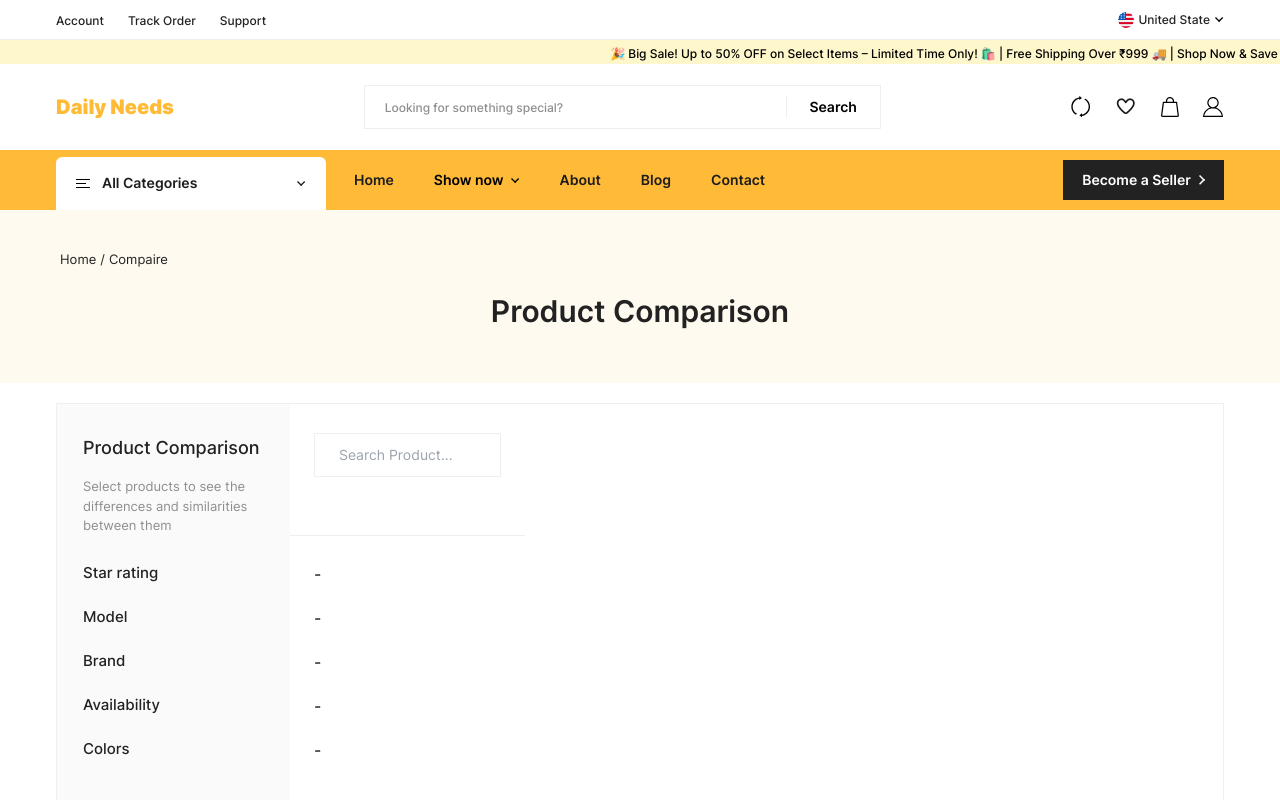
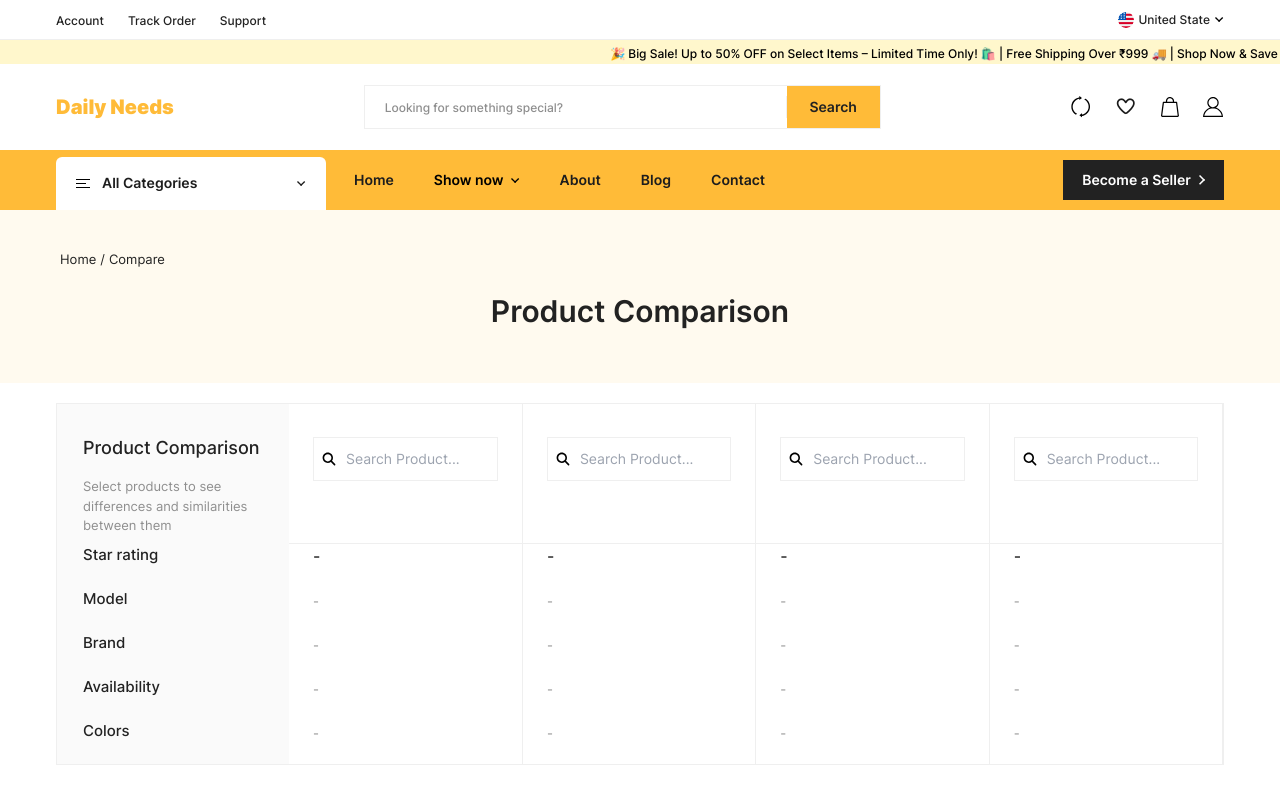
Before and after one commit to shobitdesigns/FrontendNeeds, a React (Vite) app: page /products-compaire in a window 1280 px wide. Shown: the top 800 px of the page. Built offline with nearby package versions, Linux system fonts and the light colour scheme.

Commit message:
add to compare

```diff
--- a/package.json
+++ b/package.json
@@ -21,6 +21,7 @@
     "react-router-dom": "^6.25.1",
     "react-slick": "^0.30.2",
     "slick-carousel": "^1.8.1",
+    "sonner": "^2.0.7",
     "web-vitals": "^4.2.2"
   },
   "devDependencies": {
--- a/src/components/Cart/index.jsx
+++ b/src/components/Cart/index.jsx
@@ -62,6 +62,8 @@ export default function Cart({ className, type }) {
 </ul>
 
           </div>
+             {cartItems.length > 0 && (
+          <>
           <div className="w-full px-4 mt-[20px] mb-[12px]">
             <div className="h-[1px] bg-[#F0F1F3]"></div>
           </div>
@@ -93,6 +95,8 @@ export default function Cart({ className, type }) {
               Get Return within <span className="text-qblack">30 days</span>
             </p>
           </div>
+          </>
+             )}
         </div>
       </div>
     </>
--- a/src/components/Contexts/AddToCompare.jsx
+++ b/src/components/Contexts/AddToCompare.jsx
@@ -1,4 +1,3 @@
-// context/CompareContext.js
 import { createContext, useContext, useState } from "react";
 
 const CompareContext = createContext();
@@ -6,15 +5,29 @@ const CompareContext = createContext();
 export const CompareProvider = ({ children }) => {
   const [compareList, setCompareList] = useState([]);
 
-  const addToCompare = (product) => {
-    const exists = compareList.find((item) => item.id === product.id);
-    if (!exists) {
-      setCompareList([...compareList, product]);
-    }
+
+
+  const addToCompare = (product, index = null) => {
+    setCompareList((prev) => {
+      const newList = [...prev];
+
+      if (index !== null) {
+        newList[index] = product;
+      } else {
+        const exists = newList.find((item) => item.id === product.id);
+        if (!exists) {
+          if (newList.length < 4) {
+            newList.push(product);
+          }
+        }
+      }
+
+      return newList;
+    });
   };
 
   const removeFromCompare = (id) => {
-    setCompareList(compareList.filter((item) => item.id !== id));
+    setCompareList((prev) => prev.filter((item) => item.id !== id));
   };
 
   const isInCompare = (id) => {
--- a/src/components/Helpers/SearchBox/index.jsx
+++ b/src/components/Helpers/SearchBox/index.jsx
@@ -61,6 +61,12 @@ const handleSelect = (item) => {
           scrollbar-width: thin;
           scrollbar-color: #c0c0c0 #f1f1f1;
         }
+        .search-btn {
+    --tw-bg-opacity: 1;
+    --tw-text-opacity: 1;
+    background-color: rgb(255 187 56 / var(--tw-bg-opacity));
+    color: rgb(34 34 34 / var(--tw-text-opacity));
+}
       `}</style>
       <div
         className={`relative w-full h-full flex items-center border border-qgray-border bg-white ${className || ""
@@ -127,7 +133,7 @@ const handleSelect = (item) => {
         <div className="w-[1px] h-[22px] bg-qgray-border"></div>
 
         <button
-          className={`w-[93px] h-full text-sm font-600 bg-yellow search-btn `}
+          className=" w-[93px] h-full text-sm font-600  search-btn "
           type="button"
            onClick={() => {
     if (query.trim()) {
--- /dev/null
+++ b/src/components/Helpers/icons/Search.jsx
@@ -0,0 +1,11 @@
+
+export default function Search({ className }) {
+  return (
+
+<svg xmlns="http://www.w3.org/2000/svg"
+viewBox="0 0 640 640"
+  className={className}
+      fill="currentColor"  >
+<path d="M480 272C480 317.9 465.1 360.3 440 394.7L566.6 521.4C579.1 533.9 579.1 554.2 566.6 566.7C554.1 579.2 533.8 579.2 521.3 566.7L394.7 440C360.3 465.1 317.9 480 272 480C157.1 480 64 386.9 64 272C64 157.1 157.1 64 272 64C386.9 64 480 157.1 480 272zM272 416C351.5 416 416 351.5 416 272C416 192.5 351.5 128 272 128C192.5 128 128 192.5 128 272C128 351.5 192.5 416 272 416z"/></svg>
+
+  )}
--- /dev/null
+++ b/src/components/Helpers/icons/Xmark.jsx
@@ -0,0 +1,12 @@
+export default function Xmark({ className }) {
+  return (
+    <svg
+      xmlns="http://www.w3.org/2000/svg"
+      viewBox="0 0 640 640"
+      className={className}
+      fill="currentColor"
+    >
+      <path d="M183.1 137.4C170.6 124.9 150.3 124.9 137.8 137.4C125.3 149.9 125.3 170.2 137.8 182.7L275.2 320L137.9 457.4C125.4 469.9 125.4 490.2 137.9 502.7C150.4 515.2 170.7 515.2 183.2 502.7L320.5 365.3L457.9 502.6C470.4 515.1 490.7 515.1 503.2 502.6C515.7 490.1 515.7 469.8 503.2 457.3L365.8 320L503.1 182.6C515.6 170.1 515.6 149.8 503.1 137.3C490.6 124.8 470.3 124.8 457.8 137.3L320.5 274.7L183.1 137.4z" />
+    </svg>
+  );
+}
--- a/src/components/Partials/Headers/HeaderOne/Middlebar.jsx
+++ b/src/components/Partials/Headers/HeaderOne/Middlebar.jsx
@@ -5,16 +5,18 @@ import ThinLove from "../../../Helpers/icons/ThinLove";
 import ThinPeople from "../../../Helpers/icons/ThinPeople";
 import SearchBox from "../../../Helpers/SearchBox";
 import { useState, useEffect } from "react";
+import { useNavigate } from "react-router-dom";
 import { Link } from "react-router-dom";
 import { useCart } from "../../../Contexts/CartContext";
 import { useWishlist } from "../../../Contexts/WishlistContext";
 import { useCompare } from "../../../Contexts/AddToCompare";
+import { toast } from "sonner";
 export default function Middlebar({ className, type }) {
   const { cartItems } = useCart();
   const { wishlist } = useWishlist();
   const { compareList } = useCompare();
   const [isFixed, setIsFixed] = useState(false);
-
+  const navigate = useNavigate();
   useEffect(() => {
     const handleScroll = () => {
       setIsFixed(window.scrollY > 0); // You can adjust 100 as needed
@@ -23,6 +25,18 @@ export default function Middlebar({ className, type }) {
     window.addEventListener("scroll", handleScroll);
     return () => window.removeEventListener("scroll", handleScroll);
   }, []);
+
+const handleCompareClick = (e) => {
+  e.preventDefault();
+  if (compareList.length > 0) {
+    navigate("/products-compaire");
+  } else {
+    toast.info("Add at least one product to compare.");
+  }
+};
+
+
+
   return (
     <div className={`${isFixed ? "fixed top-0 z-50" : ""} w-full h-[86px] bg-white ${className} `}>
       <div className="container-x mx-auto h-full">
@@ -47,7 +61,7 @@ export default function Middlebar({ className, type }) {
             <div className="flex space-x-6 items-center">
               <div className="compaire relative">
                 <Link to="/products-compaire">
-                  <span>
+                  <span onClick={handleCompareClick}>
                     <Compair />
                   </span>
                 </Link>
@@ -92,8 +106,7 @@ export default function Middlebar({ className, type }) {
                     </span>
                   )}
                 </div>
-                {/* <div className="fixed left-0 top-0 w-full h-full z-40"></div> */}
-                {/* hidden group-hover:block" */}
+
                 <Cart
                   type={type}
                   className="absolute -right-[45px] top-11 z-50 hidden group-hover:block"
--- a/src/components/ProductsCompaire/index.jsx
+++ b/src/components/ProductsCompaire/index.jsx
@@ -1,98 +1,134 @@
-import { useState, useEffect } from "react";
+import { useState } from "react";
 import InputCom from "../Helpers/InputCom";
 import PageTitle from "../Helpers/PageTitle";
 import Layout from "../Partials/Layout";
+import Xmark from "../Helpers/icons/Xmark";
 import { useCompare } from "../Contexts/AddToCompare";
 import Rating from "../Helpers/rating";
+import Search from "../Helpers/icons/Search";
 import productsDataJson from "../../data/products.json";
 
-export default function ProductsCompaire() {
-  const { compareList, addToCompare } = useCompare();
+export default function ProductsCompare() {
+  const { compareList, addToCompare, removeFromCompare } = useCompare();
   const productsData = productsDataJson.products;
-  const [columns, setColumns] = useState(compareList.length > 0 ? compareList : [{}]);
-  const [searchStates, setSearchStates] = useState(columns.map(() => ({ term: "", results: [] })));
-  const fixedfeatures = ["Star rating", "Model", "Brand", "Availability", "Colors"];
+  const MAX_COLUMNS = 4;
+  const fixedFeatures = ["Star rating", "Model", "Brand", "Availability", "Colors"];
 
+  const [columns, setColumns] = useState(() => {
+    const initial = compareList.slice(0, MAX_COLUMNS);
+    while (initial.length < MAX_COLUMNS) initial.push({});
+    return initial;
+  });
 
-  useEffect(() => {
-    setColumns(compareList.length > 0 ? compareList : [{}]);
-    setSearchStates((prev) =>
-      compareList.length > 0
-        ? compareList.map(() => ({ term: "", results: [] }))
-        : [{ term: "", results: [] }]
+  const [searchStates, setSearchStates] = useState(
+    columns.map(() => ({ term: "", results: [] }))
   );
-  }, [compareList]);
-
-
 
   const handleSearch = (index, e) => {
     const value = e.target.value;
-
     setSearchStates((prev) => {
       const newStates = [...prev];
       newStates[index].term = value;
 
-      if (value.trim() === "") {
-        newStates[index].results = [];
-      } else {
-        // use this filter
-        newStates[index].results = productsData.filter((p) =>
-          p.title.toLowerCase().includes(value.toLowerCase())
-        );
-      }
+      newStates[index].results = value
+        ? productsData.filter(
+          (p) =>
+            p.title.toLowerCase().includes(value.toLowerCase()) &&
+            !columns.some((col) => col.id === p.id)
+        )
+        : [];
 
       return newStates;
     });
   };
+
   const handleSelectProduct = (index, product) => {
-    addToCompare(product);
+    setColumns((prev) => {
+      const newColumns = [...prev];
+      newColumns[index] = product;
+      return newColumns;
+    });
+
     setSearchStates((prev) => {
       const newStates = [...prev];
       newStates[index] = { term: "", results: [] };
       return newStates;
     });
+
+    addToCompare(product);
+  };
+
+  const handleRemoveProduct = (index, productId) => {
+    setColumns((prev) => {
+      const newColumns = [...prev];
+      newColumns[index] = {};
+      return newColumns;
+    });
+
+    setSearchStates((prev) => {
+      const newStates = [...prev];
+      newStates[index] = { term: "", results: [] };
+      return newStates;
+    });
+
+    removeFromCompare(productId);
   };
 
   return (
     <Layout childrenClasses="pt-0 pb-0">
-      <div className="products-compaire-wrapper w-full bg-white pb-[40px]">
+      <div className="products-compare-wrapper w-full bg-white pb-[40px]">
         <div className="w-full mb-5">
           <PageTitle
             breadcrumb={[
               { name: "home", path: "/" },
-              { name: "compaire", path: "/products-compaire" },
+              { name: "compare", path: "/products-compare" },
             ]}
             title="Product Comparison"
           />
         </div>
 
         <div className="container-x mx-auto">
-          <div className="w-full border border-qgray-border">
+          <div className="w-full border border-qgray-border overflow-x-auto">
             <table className="table-wrapper">
               <tbody>
+                {/* Header row */}
                 <tr className="table-row-wrapper">
                   <td className="w-[233px] pt-[30px] px-[26px] align-top bg-[#FAFAFA]">
-                    <div>
-                      <h1 className="text-[18px] font-medium text-qblack mb-4">Product Comparison</h1>
-                      <p className="text-[13px] text-qgraytwo">
-                        Select products to see the differences and similarities between them
+                    <h1 className="text-[18px] font-medium text-qblack mb-4">
+                      Product Comparison
+                    </h1>
+                    <p className="text-[13px] text-qgraytwo mb-2">
+                      Select products to see differences and similarities between them
                     </p>
-                    </div>
                   </td>
 
                   {columns.map((product, index) => (
                     <td
                       key={product.id || `empty-${index}`}
-                      className="product w-[235px] bg-white p-6 border-b border-r border-qgray-border"
+                      className="product w-[235px] bg-white p-6 border-b border-r border-qgray-border relative"
                     >
+                      {/* Remove button */}
+                      {product.id && (
+                        <div
+                          className="absolute top-2 right-2 cursor-pointer bg-red-500 text-white p-1 rounded-full w-6 h-6 flex items-center justify-center hover:bg-red-600 transition"
+                          onClick={() => handleRemoveProduct(index, product.id)}
+                        >
+                          <Xmark className="w-3 h-3 text-white" />
+                        </div>
+                      )}
+
+                      {/* Empty slot  search input */}
+                      {!product.id && (
                         <div className="w-full mb-[30px] relative h-[44px]">
                           <InputCom
                             type="text"
                             placeholder="Search Product..."
-                          inputClasses="w-full h-full px-2"
+                            inputClasses="w-full h-full pl-8 pr-2 text-[12px]"
                             value={searchStates[index]?.term || ""}
                             onChange={(e) => handleSearch(index, e)}
                           />
+
+                          <Search className="w-4 h-4 text-qgrey absolute left-2 top-1/2 -translate-y-1/2" />
 
                           {searchStates[index]?.results?.length > 0 && (
                             <div className="absolute top-[45px] left-0 w-full bg-white border border-gray-200 z-20 max-h-60 overflow-y-auto">
@@ -100,7 +136,7 @@ export default function ProductsCompaire() {
                                 <div
                                   key={item.id}
                                   onClick={() => handleSelectProduct(index, item)}
-                                className="px-3 py-2 hover:bg-gray-100 cursor-pointer"
+                                  className="px-3 py-2 hover:bg-gray-100 cursor-pointer text-[12px]"
                                 >
                                   {item.title}
                                 </div>
@@ -108,6 +144,8 @@ export default function ProductsCompaire() {
                             </div>
                           )}
                         </div>
+
+                      )}
 
                       {product.image && (
                         <div className="product-img flex justify-center mb-3">
@@ -136,15 +174,18 @@ export default function ProductsCompaire() {
                   ))}
                 </tr>
 
-                {fixedfeatures.map((feature) => (
+                {/* Feature rows */}
+                {fixedFeatures.map((feature) => (
                   <tr className="table-row-wrapper" key={feature}>
                     <td className="w-[233px] px-[26px] align-top bg-[#FAFAFA]">
-                      <p className="text-[15px] font-medium text-qblack">{feature}</p>
+                      <p className="text-[15px] font-medium text-qblack">
+                        {feature}
+                      </p>
                     </td>
 
                     {columns.map((product, index) => (
                       <td
-                        key={product.id + feature || `empty-${index}-${feature}`}
+                        key={`${index}-${feature}`}
                         className="product w-[235px] bg-white px-6 border-r border-qgray-border pb-[20px] align-top"
                       >
                         {feature === "Star rating" ? (
@@ -164,7 +205,9 @@ export default function ProductsCompaire() {
                             "-"
                           )
                         ) : (
-                          <span>{product[feature.toLowerCase()] || "-"}</span>
+                          <span className="text-[13px] font-normal text-qgraytwo">
+                            {product[feature.toLowerCase()] || "-"}
+                          </span>
                         )}
                       </td>
                     ))}
```
Also changed, not shown: src/App.jsx (+7 -1 lines), src/utils/toast.jsx (added, +10 -0 lines), 1 other file (tests, documents, lock files or other folders). Lines whose indentation alone changed are shown as unchanged.
